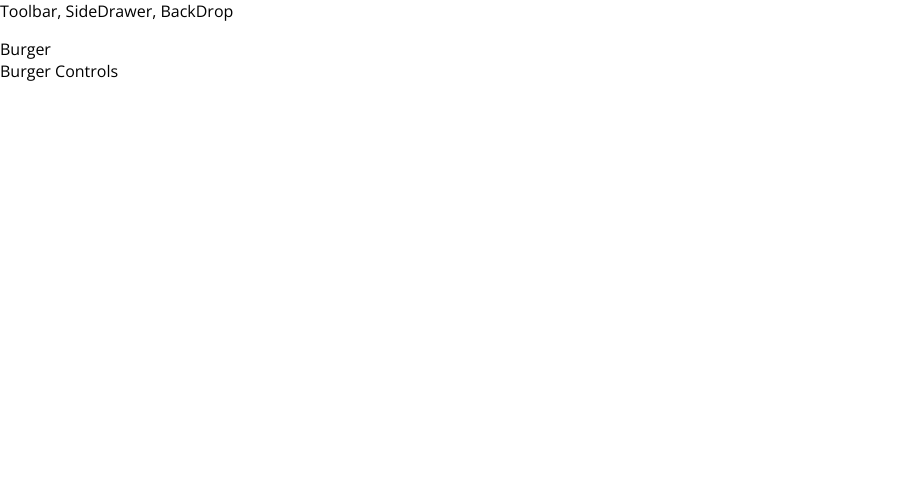
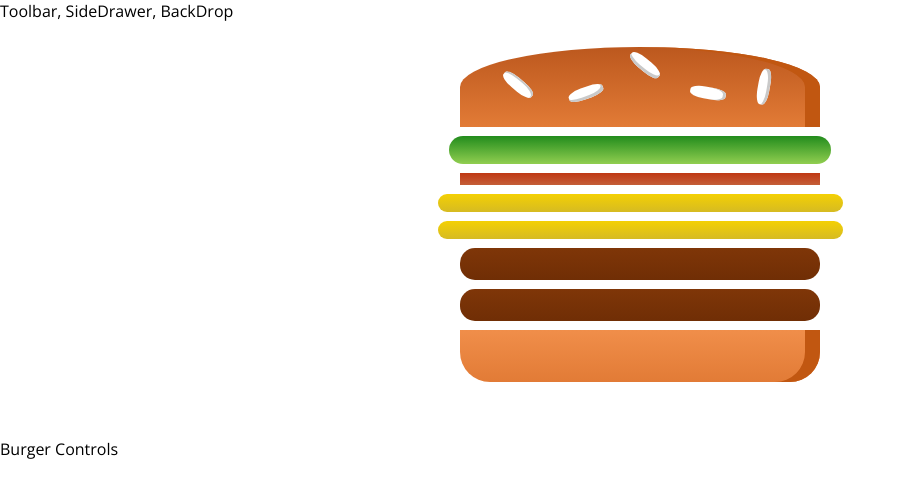
Before and after one commit to vanduonghcmus/My-Burger-Builder, a React app: page / in a window 1280 px wide. Shown: the top 498 px of the page, without its empty margins (0-906 px from the left). Built offline with nearby package versions, Linux system fonts and the light colour scheme.

Commit message:
update state and update BurgerIngredient

```diff
--- a/package.json
+++ b/package.json
@@ -44,6 +44,7 @@
     "postcss-normalize": "8.0.1",
     "postcss-preset-env": "6.7.0",
     "postcss-safe-parser": "4.0.1",
+    "prop-types": "^15.7.2",
     "react": "^16.13.1",
     "react-app-polyfill": "^1.0.6",
     "react-dev-utils": "^10.2.1",
--- a/src/Burger/Burger.js
+++ b/src/Burger/Burger.js
@@ -0,0 +1,24 @@
+import React from 'react';
+
+import styles from './Burger.module.css';
+import BurgerIngredient from './BurgerIngredient/BurgerIngredient';
+
+const burger = (props) => {
+	const transformedIngredients = Object.keys(props.ingredients).map((igKey) => {
+		debugger;
+		console.log(props.ingredients[igKey]);
+		return [...Array(props.ingredients[igKey])].map((_, i) => {
+			return <BurgerIngredient key={igKey + i} type={igKey} />;
+		});
+	});
+
+	return (
+		<div className={styles.Burger}>
+			<BurgerIngredient type="bread-top" />
+			{transformedIngredients}
+			<BurgerIngredient type="bread-bottom" />
+		</div>
+	);
+};
+
+export default burger;
--- /dev/null
+++ b/src/Burger/Burger.module.css
@@ -0,0 +1,16 @@
+.Burger {
+	width: 100%;
+	margin: auto;
+	height: 250px;
+	text-align: center;
+	overflow: scroll;
+	font-size: 1.2rem;
+	font-weight: bold;
+}
+
+@media (min-width: 500px) and (min-height: 401px) {
+	.Burger {
+		width: 450px;
+		height: 400px;
+	}
+}
--- a/src/Burger/BurgerIngredient/BurgerIngredient.js
+++ b/src/Burger/BurgerIngredient/BurgerIngredient.js
@@ -1,11 +1,12 @@
-import React from 'react';
+import React, { Component } from 'react';
+import PropTypes from 'prop-types';
 
 import styles from './BurgerIngredient.module.css';
 
-const burgerIngredient = (props) => {
+class BurgerIngredient extends Component {
+	render() {
 		let ingredient = null;
-
-	switch (props.type) {
+		switch (this.props.type) {
 			case 'bread-bottom':
 				ingredient = <div className={styles.BreadBottom}></div>;
 				break;
@@ -32,6 +33,12 @@
 			default:
 				ingredient = null;
 		}
+		return ingredient;
+	}
+}
+
+BurgerIngredient.propTypes = {
+	type: PropTypes.string.isRequired,
 };
 
-export default burgerIngredient;
+export default BurgerIngredient;
--- a/src/containers/BurgerBuilder.js
+++ b/src/containers/BurgerBuilder.js
@@ -1,11 +1,27 @@
 import React, { Component } from 'react';
+
 import Aux from '../hoc/Auxiliary';
+import BurgerIngredient from '../Burger/Burger';
 
 class BurgerBuilder extends Component {
+	// constructor(props){
+	// 	super(props),
+
+	// }
+
+	state = {
+		ingredients: {
+			salad: 1,
+			bacon: 1,
+			cheese: 2,
+			meat: 2,
+		},
+	};
+
 	render() {
 		return (
 			<Aux>
-				<div>Burger</div>
+				<BurgerIngredient ingredients={this.state.ingredients} />
 				<div>Burger Controls</div>
 			</Aux>
 		);
```
Also changed, not shown: 1 other file (tests, documents, lock files or other folders). Lines whose indentation alone changed are shown as unchanged.
